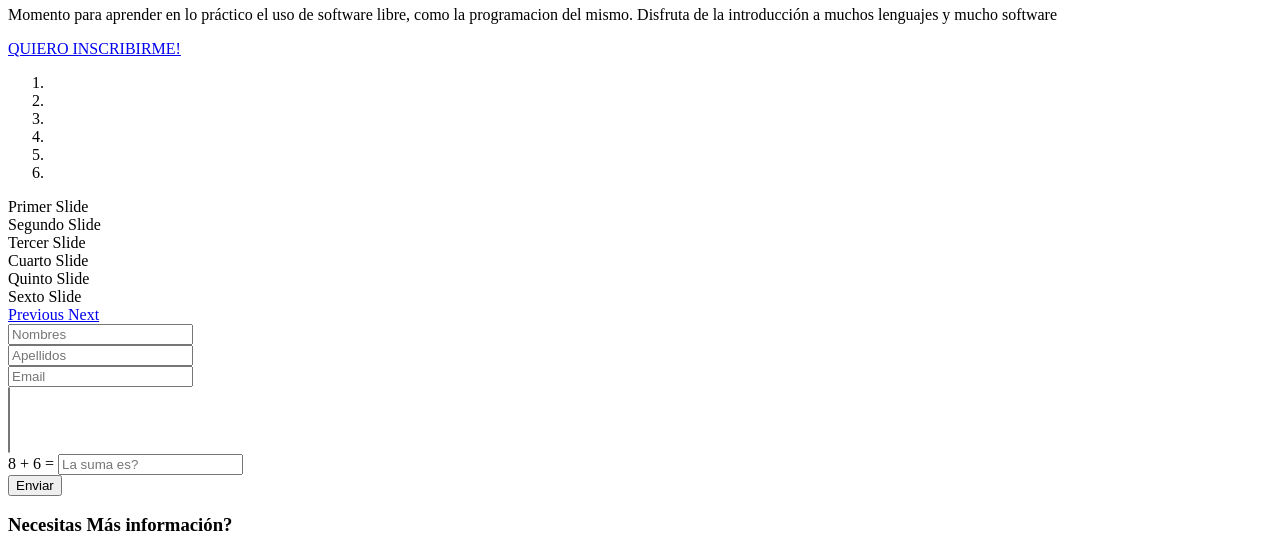
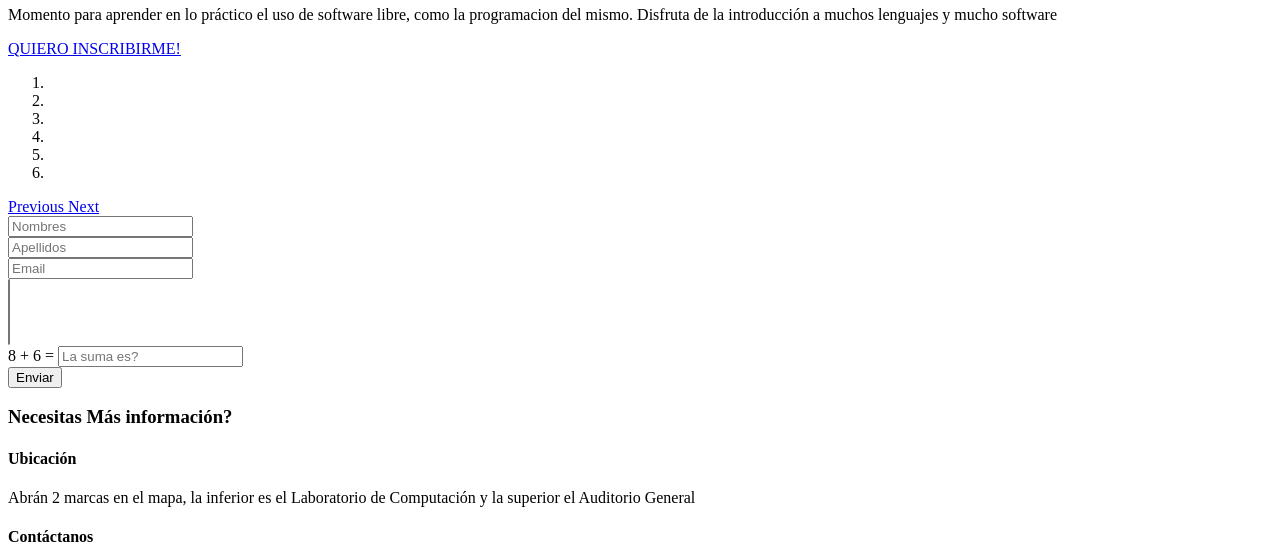
Before and after one commit to goldenSniperOS/flisol-lambayeque, a PHP site: template app/views/home/index.php in a window 1280 px wide. Shown: the part 465-1011 px from the top of the page. Run offline with PHP 8.4, Linux system fonts and the light colour scheme; the template is opened without the code that fills it, so the values that code supplies are empty; some libraries are stand-ins or nearby versions.

Commit message:
Imagenes del Carrusel

```diff
--- a/app/views/home/index.php
+++ b/app/views/home/index.php
@@ -71,39 +71,21 @@
 					  <div class="carousel-inner" role="listbox">
 					    <div class="item active">
 					      <?=HTML::image('img/talleres2.jpg')?>
-					      <div class="carousel-caption">
-					        Primer Slide
-					      </div>
 					    </div>
 					    <div class="item">
 					      <?=HTML::image('img/talleres6.jpg')?>
-					      <div class="carousel-caption">
-					        Segundo Slide
-					      </div>
 					    </div>
 					    <div class="item">
 					      <?=HTML::image('img/talleres5.jpg')?>
-					      <div class="carousel-caption">
-					        Tercer Slide
-					      </div>
 					    </div>
 					    <div class="item">
 					      <?=HTML::image('img/talleres4.jpg')?>
-					      <div class="carousel-caption">
-					        Cuarto Slide
-					      </div>
 					    </div>
 					    <div class="item">
-					      <?=HTML::image('img/87.jpg')?>
-					      <div class="carousel-caption">
-					        Quinto Slide
-					      </div>
+					      <?=HTML::image('img/talleres1.jpg')?>
 					    </div>
 					    <div class="item">
 					      <?=HTML::image('img/talleres3.jpg')?>
-					      <div class="carousel-caption">
-					        Sexto Slide
-					      </div>
 					    </div>
 					  </div>
 					  <!-- Controls -->
```
Also changed, not shown: public/img/talleres1.jpg (renamed from public/img/87.jpg).
